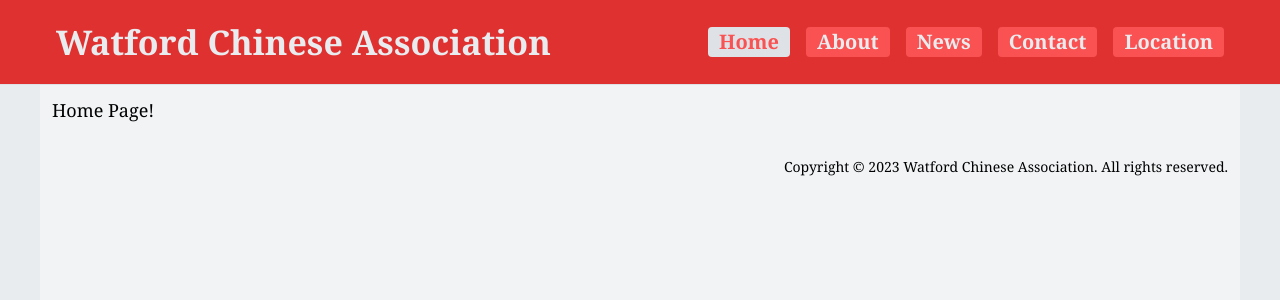
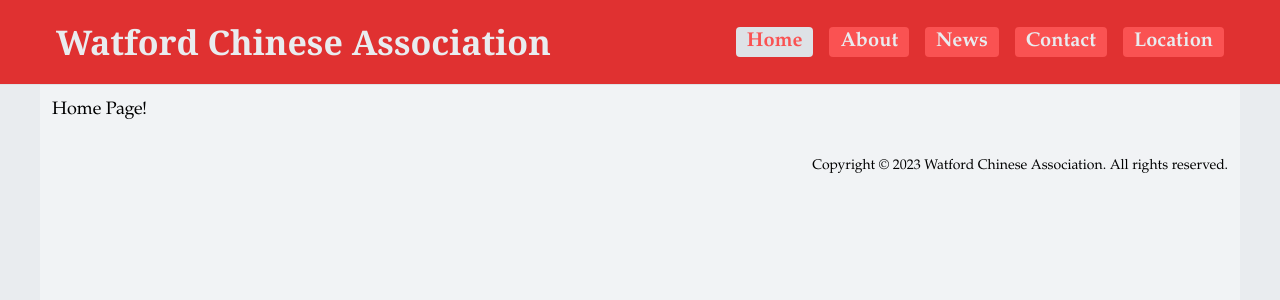
Before and after one commit to Tooni/WatfordChineseAssocation, a React (Vite) app: page /#/ in a window 1280 px wide. Shown: the top 300 px of the page. Built offline with nearby package versions, Linux system fonts and the light colour scheme.

Commit message:
palatino

```diff
--- a/src/theme.ts
+++ b/src/theme.ts
@@ -3,7 +3,7 @@
 export const theme = createTheme({
   primaryColor: "red",
   fontFamily:
-    "Georgia,Garamond,Palatino,Times,Times New Roman,Arial,Helvetica,sans-serif",
+    "Palatino,Georgia,Garamond,Times,Times New Roman,Arial,Helvetica,sans-serif",
   fontSizes: {
     xs: '14px',
     sm: '16px',
```
